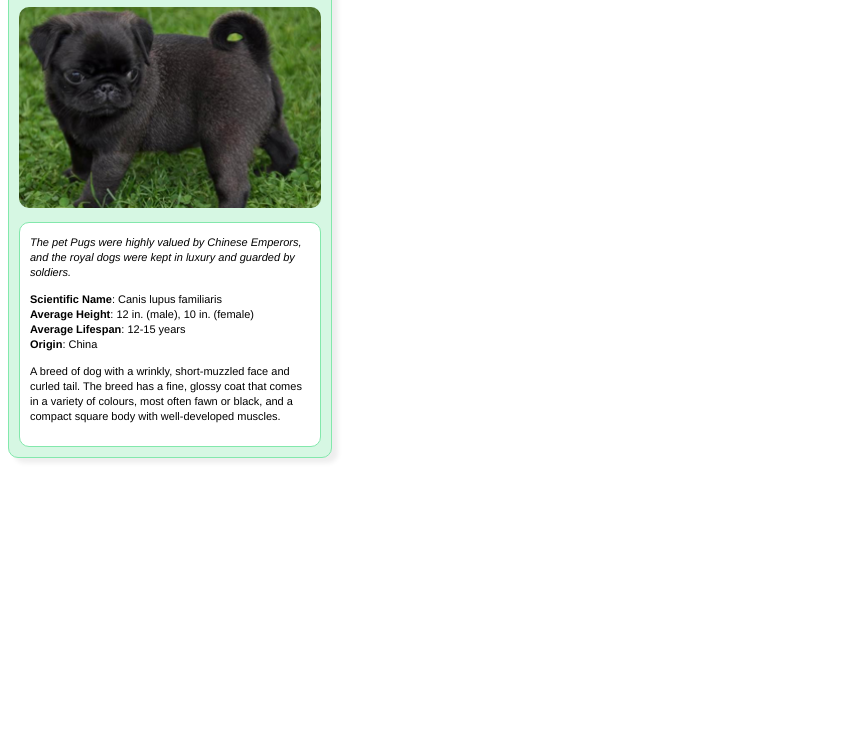
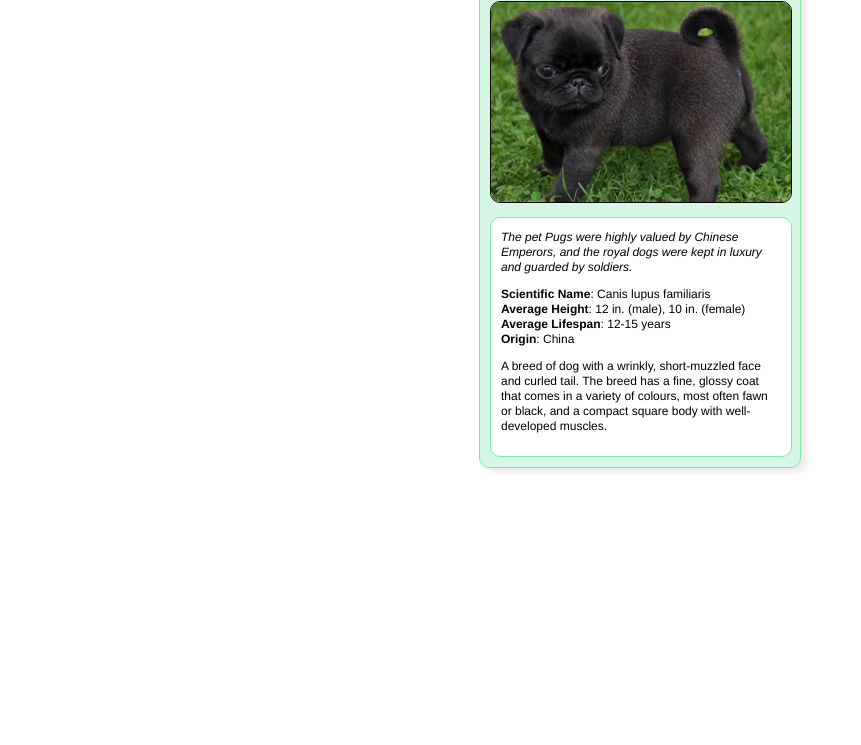
Before and after one commit to burieberry/fend-projects, a plain HTML site: page project-2/fend-animal-trading-cards-master/card.html in a window 1280 px wide. Shown: the part 55-800 px from the top of the page, without its empty margins (0-861 px from the left). Drawn offline with Linux system fonts and the light colour scheme.

Commit message:
Update project 2 html & css

```diff
--- a/project-2/fend-animal-trading-cards-master/card.html
+++ b/project-2/fend-animal-trading-cards-master/card.html
@@ -1,23 +1,23 @@
 <!DOCTYPE html>
-<html>
+<html lang="en">
 <head>
 	<meta charset="utf-8">
-	<title>Animal Trading Cards</title>
+	<title>Animal Trading Cards: Pug</title>
 	<link rel="stylesheet" type="text/css" href="styles.css">
 </head>
 <body>
-	<div id="card" class="border">
-		<h3>Pug</h3>
-		<img src="black-pug.png" alt="black pug">
-		<div class="border info">
-			<p class="intro">The pet Pugs were highly valued by Chinese Emperors, and the royal dogs were kept in luxury and guarded by soldiers.</p>
-			<ul>
-				<li><span>Scientific Name</span>: Canis lupus familiaris</li>
-				<li><span>Average Height</span>: 12 in. (male), 10 in. (female)</li>
-				<li><span>Average Lifespan</span>: 12-15 years</li>
-				<li><span>Origin</span>: China</li>
+	<div class="card">
+		<h3 class="animal-name">Pug</h3>
+		<img class="animal-image" src="black-pug.png" alt="black pug">
+		<div class="facts-box">
+			<p class="card-intro">The pet Pugs were highly valued by Chinese Emperors, and the royal dogs were kept in luxury and guarded by soldiers.</p>
+			<ul class="facts-list">
+				<li><span class="fact-item">Scientific Name</span>: Canis lupus familiaris</li>
+				<li><span class="fact-item">Average Height</span>: 12 in. (male), 10 in. (female)</li>
+				<li><span class="fact-item">Average Lifespan</span>: 12-15 years</li>
+				<li><span class="fact-item">Origin</span>: China</li>
 			</ul>
-			<p class="desc">A breed of dog with a wrinkly, short-muzzled face and curled tail. The breed has a fine, glossy coat that comes in a variety of colours, most often fawn or black, and a compact square body with well-developed muscles.</p>
+			<p class="animal-description">A breed of dog with a wrinkly, short-muzzled face and curled tail. The breed has a fine, glossy coat that comes in a variety of colours, most often fawn or black, and a compact square body with well-developed muscles.</p>
 		</div>
 	</div>
 </body>
--- a/project-2/fend-animal-trading-cards-master/styles.css
+++ b/project-2/fend-animal-trading-cards-master/styles.css
@@ -1,54 +1,50 @@
-#card {
-	box-shadow: 6px 5px 5px #eee;
-	font-size: 11px;
-	font-family: 'Helvetica Neue', Helvetica, sans-serif;
-	line-height: 15px;
-	margin: 10px 0;
-	width: 302px;
-	background-color: #D6F7E3;
+body {
+	margin:0 auto;
+	width: 322px;
 }
 
-h3 {
-	font-size: 20px;
-	margin: 18px 0;
+.animal-description {
+	padding-bottom: 10px;
 }
 
-img {
-	width: 302px;
-	border: 1px solid: #000;
+.animal-image {
+	border: 1px solid;
 	border-radius: 10px;
-	margin:0;
-
 }
 
-ul {
+.animal-name {
+	font-size: 20px;
+}
+
+.card {
+	background-color: #d6f7e3;
+	border: 1px solid #83e8ac;
+	border-radius: 10px;
+	box-shadow: 6px 5px 5px #eee;
+	font-family: "Helvetica Neue", Helvetica, sans-serif;
+	font-size: 12px;
+	line-height: 15px;
+	padding: 0 10px;
+}
+
+.card-intro {
+	font-style: italic;
+}
+
+.facts-list {
 	padding: 0;
 	list-style-type: none;
 }
 
-li span {
+.fact-item {
 	font-weight: bold;
 }
 
-p {
-	margin: 12px 0;
+.facts-box {
+	background-color: #fff;
+	border: 1px solid #83e8ac;
+	border-radius: 10px;
+	margin: 10px 0;
+	padding: 0 10px;
+	width: 280px;
 }
-
-p.desc {
-	padding-bottom: 10px;
-}
-
-.border {
-	border: 1px solid #83E8AC;
-	padding: 0 10px;
-	margin: 10px 0;
-	border-radius: 10px;
-}
-
-.info {
-	background-color: #fff;
-}
-
-.intro {
-	font-style: italic;
-}
```
